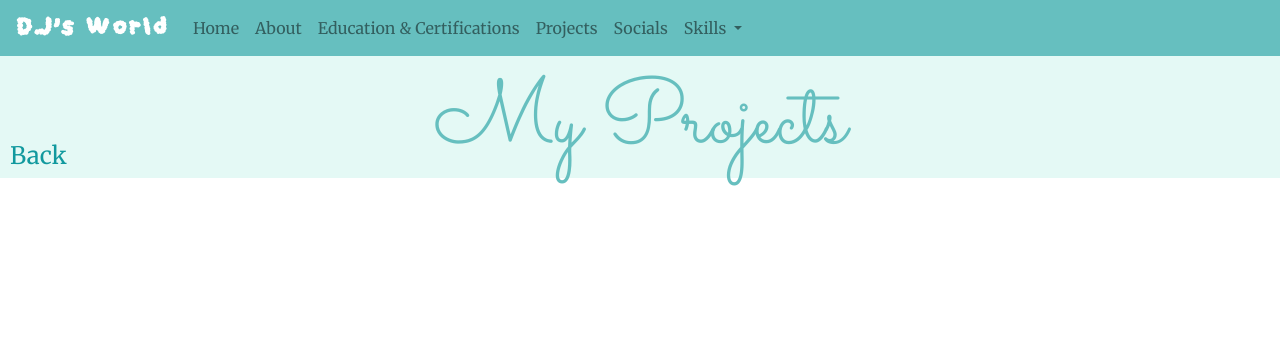
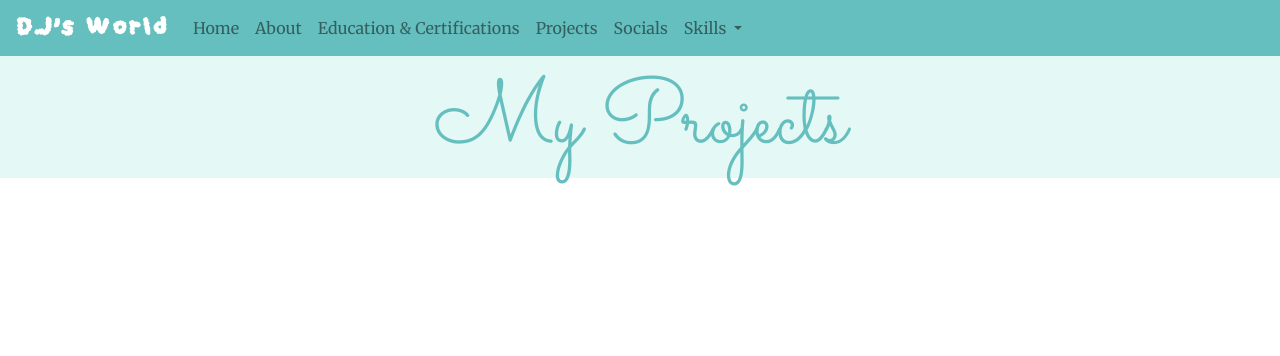
Before and after one commit to Dillon1john/D.Js_World, a Django app: template Portfolio/templates/Portfolio/allProjects.html in a window 1280 px wide. Shown: the top 356 px of the page. Run offline with Django 4.2, Linux system fonts and the light colour scheme; the template is opened without the code that fills it, so the values that code supplies are empty; some libraries are stand-ins or nearby versions.

Commit message:
removed back button added column styling for projects

```diff
--- a/Portfolio/templates/Portfolio/allProjects.html
+++ b/Portfolio/templates/Portfolio/allProjects.html
@@ -7,13 +7,13 @@
 {% block content %}
 <div class="topPage">
     <h1> My Projects</h1>
-    <h4><a href="index.html" class="back_button">Back</a></h4>
+{#    <h4><a href="index.html" class="back_button">Back</a></h4>#}
 </div>
 
 <div class="pythonTable">
-<div class="row">
+<div class="row row-cols-1 row-cols-sm-2 row-cols-md-3 row-cols-lg-4 g-4">
     {% for project in projects %}
-        <div class="card col-lg-3" style="width: 18rem;">
+        <div class="card col" style="width: 18rem;">
             <img class="card-img-top" src="{{ project.image.url }}" alt="Card image cap">
             <div class="card-body">
                 <h5 class="card-title">{{ project.title }}</h5>
```
